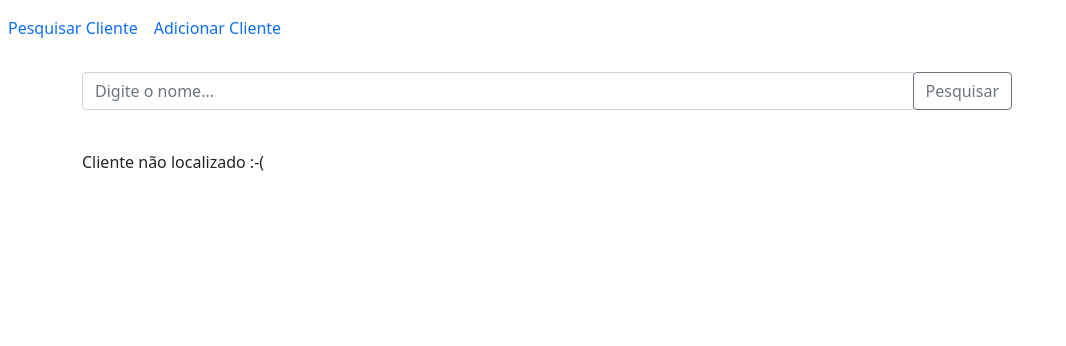
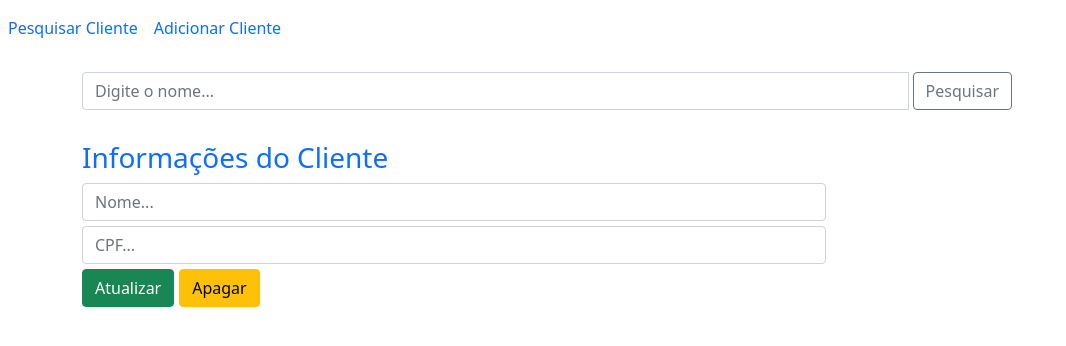
Before and after one commit to juniorots/avaliacao-front, a React (Create React App) app: page /clientes in a window 1280 px wide. Shown: the top 346 px of the page, without its empty margins (0-1066 px from the left). Built offline with nearby package versions, Linux system fonts and the light colour scheme; the HTML template or start-up script is replaced by a standard one.

Commit message:
Commit Front Avaliacao

```diff
--- a/src/components/main-cliente.js
+++ b/src/components/main-cliente.js
@@ -9,12 +9,13 @@ export default class MainCliente extends Component {
         this.deleteCliente = this.deleteCliente.bind(this);
 
         this.state = {
-            cliente: null,
+            cliente: {nome:"teste"},
             idCliente: "",
             nomeCliente: "",
             nomePesquisa: "",
             operador: "",
-            found: false
+            found: true,
+            searchEvent: false
         };
     }
 
@@ -33,7 +34,13 @@ export default class MainCliente extends Component {
                 });
                 console.log(response.data);
             }).catch(e => {
+                this.setState({
+                    found: false
+                })
                 console.log(e) // :..-(
+            })
+            this.setState({
+                searchEvent: true
             })
     }
 
@@ -62,7 +69,7 @@ export default class MainCliente extends Component {
     }
 
     render() {
-        const { nomeCliente, cliente, found, nomePesquisa, cpf } = this.state;
+        const { nomeCliente, cliente, found, nomePesquisa, cpf, searchEvent } = this.state;
         return(
             <div className="list_row">
                 <div className="col-md-10">
@@ -70,6 +77,7 @@ export default class MainCliente extends Component {
                         <input
                             type="text"
                             className="form-control"
+                            style={styleInput}
                             placeHolder="Digite o nome..."
                             value={nomePesquisa}
                             onChange={value => this.onChangeHandler("nomePesquisa", value)}
@@ -87,9 +95,11 @@ export default class MainCliente extends Component {
                 <div className="col-md-8">
                     {cliente ? (
                         <div className="edit-form">
+                            <h3 style={styleTitulo}>Informações do Cliente</h3>
                             <input
                                 type="text"
                                 className="form-control"
+                                style={styleInput}
                                 id="nomeCliente"
                                 placeHolder="Nome..."
                                 required
@@ -99,6 +109,7 @@ export default class MainCliente extends Component {
                             <input
                                 type="text"
                                 className="form-control"
+                                style={styleInput}
                                 id="cpf"
                                 placeHolder="CPF..."
                                 required
@@ -107,22 +118,24 @@ export default class MainCliente extends Component {
                             />
 
                             <button
-                                className="badge badge-danger mr-2"
+                                className="btn btn-success" style={styleButton}
                                 onClick={this.updateCliente} disabled={found === false}>
                                 Atualizar
                             </button>
 
                             <button
-                                className="badge badge-danger mr-2"
+                                className="btn btn-warning" style={styleButton}
                                 onClick={this.deleteCliente} disabled={found === false}>
                                 Apagar
                             </button>
                         </div>
                     ) : (
-                        <div>
-                        <br />
-                        <p>Cliente não localizado :-(</p>
-                    </div>
+                        (searchEvent &&
+                            <div>
+                                <br />
+                                <p>Cliente não localizado :-(</p>
+                            </div>
+                        )
                     )}
                 </div>
 
@@ -130,3 +143,15 @@ export default class MainCliente extends Component {
        );
     }
 }
+
+const styleInput = {
+    marginRight: 5,
+    marginBottom: 5
+}
+const styleTitulo = {
+    paddingTop: 10,
+    color: "#0d6efd"
+}
+const styleButton = {
+    marginRight: 5
+}
```
